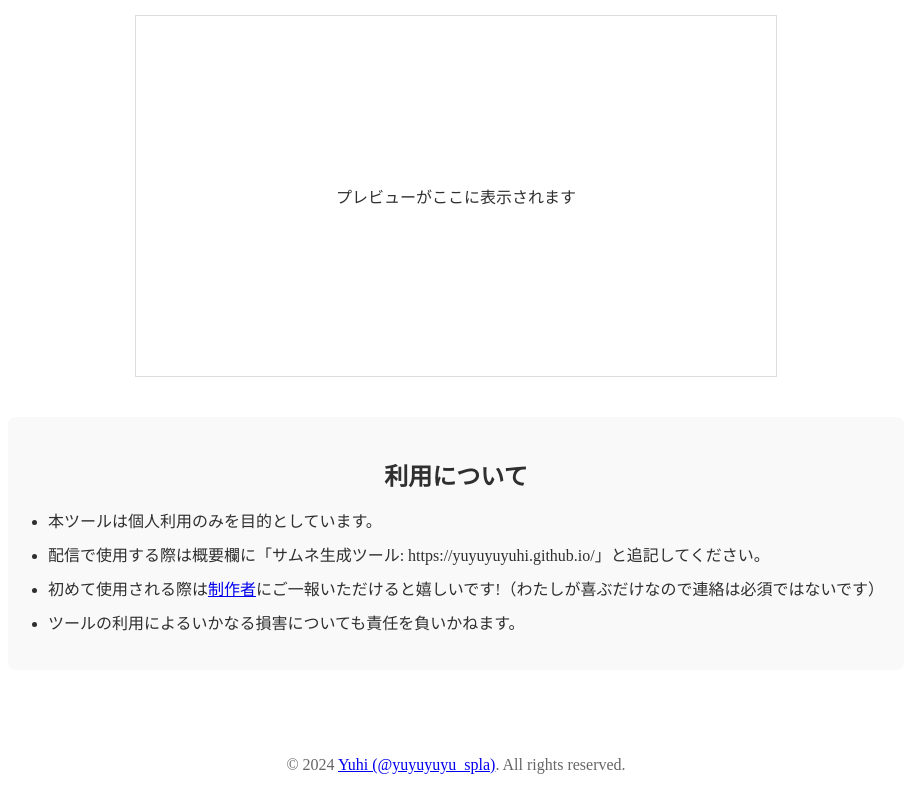
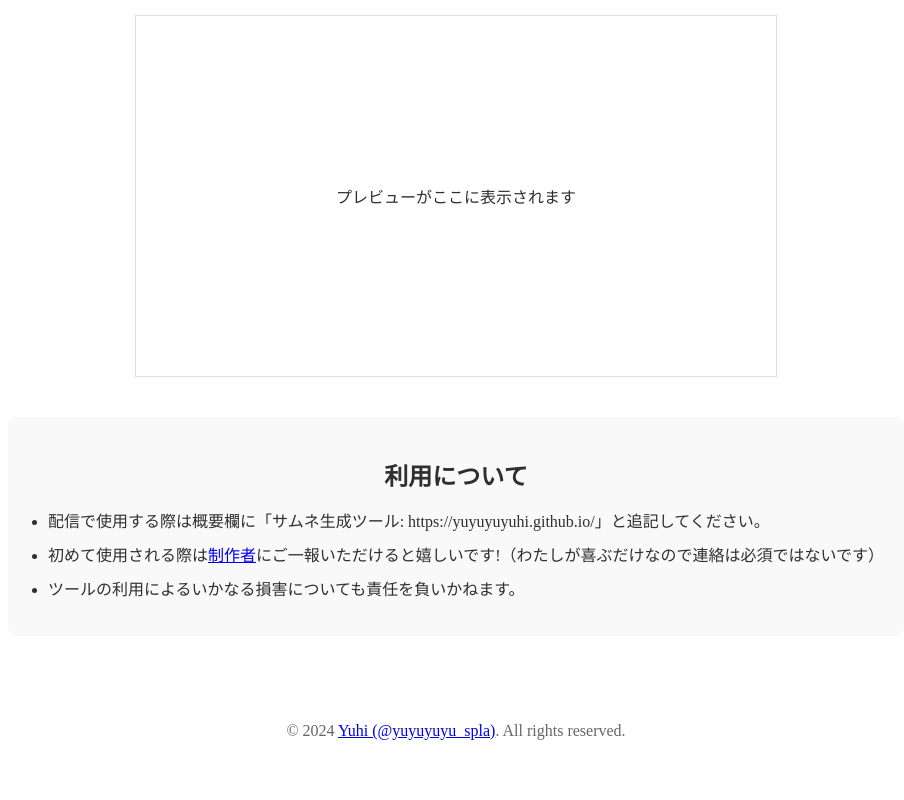
Before and after one commit to yuyuyuyuhi/yuyuyuyuhi.github.io, a plain HTML site: page index.html in a window 1280 px wide. Shown: the part 483-1283 px from the top of the page, without its empty margins (184-1088 px from the left). After the commit the page ends 1249 px from the top, so only its background shows below. Drawn offline with Linux system fonts and the light colour scheme; a web font is replaced by a local one.

Commit message:
revise Terms of Use

```diff
--- a/index.html
+++ b/index.html
@@ -54,7 +54,6 @@
         <div class="terms-section">
             <h2>利用について</h2>
             <ul class="terms-list">
-                <li>本ツールは個人利用のみを目的としています。</li>
                 <li>配信で使用する際は概要欄に「サムネ生成ツール: https://yuyuyuyuhi.github.io/」と追記してください。</li>
                 <li>初めて使用される際は<a href="https://twitter.com/yuyuyuyu_spla" target="_blank">制作者</a>にご一報いただけると嬉しいです!（わたしが喜ぶだけなので連絡は必須ではないです）
                 <li>ツールの利用によるいかなる損害についても責任を負いかねます。</li>
```
